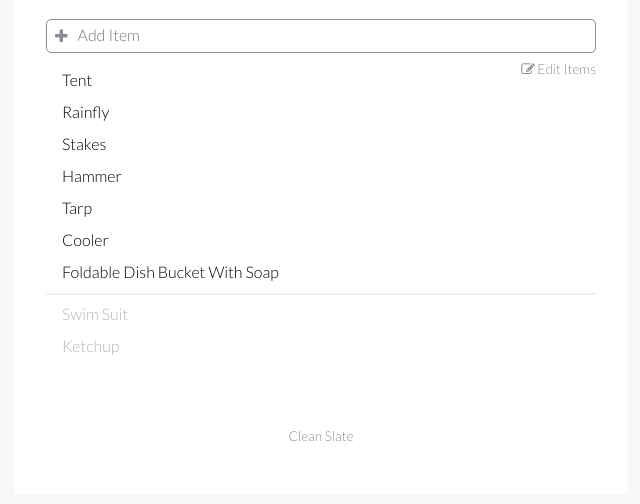
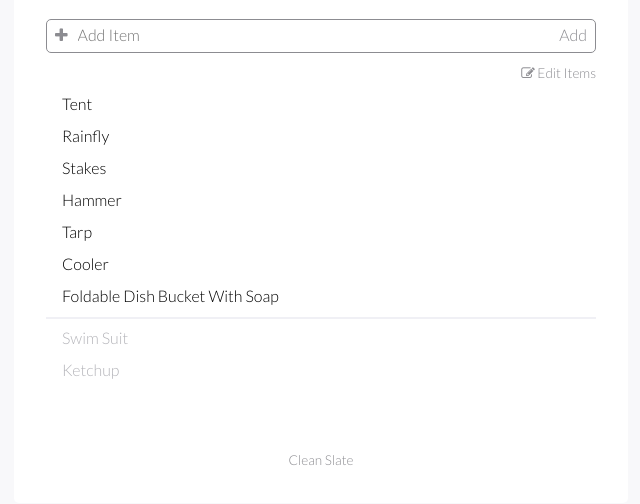
Before and after one commit to nateplusplus/checkslate, a website: page index.html in a window 1280 px wide. Shown: the part 114-618 px from the top of the page, without its empty margins (319-959 px from the left). Drawn offline with Linux system fonts and the light colour scheme.

Commit message:
Add item text input re-design issue #4, worked out some accessibility issues with buttons, issue #3

```diff
--- a/css/sass/_body.scss
+++ b/css/sass/_body.scss
@@ -1,5 +1,5 @@
 main {
-		margin: 1em 0;
+		margin: 0px;
 
 		.item {
 				-webkit-display: flex;
@@ -26,8 +26,9 @@ main {
 }
 
 #clean {
-		text-align: center;
-		margin-top: 5em;
+	display: block;
+	text-align: center;
+	margin-top: 5em;
 }
 
 .item input {
--- a/css/sass/_header.scss
+++ b/css/sass/_header.scss
@@ -20,9 +20,8 @@ header {
 		}
 
 		#edit_items {
-				float: right;
-				margin-top: 0.5em;
-
+			margin-left: 0.25em;
+			display: inline-block;
 				p {
 						display: inline-block;
 						margin: 0;
@@ -35,3 +34,9 @@ header {
 		background-color: white;
 		input { background-color: transparent; }
 }
+
+#action_toggle {
+	display: block;
+	text-align: right;
+	margin-top: 0.5em;
+}
--- a/css/sass/_skins.scss
+++ b/css/sass/_skins.scss
@@ -2,6 +2,7 @@
 
 .btn {
 		cursor: pointer;
+		text-decoration: none;
 		color: $gunmetal;
 		&:hover {
 				color: $dolphin;
@@ -17,3 +18,10 @@ hr { border: 1px solid $silver; }
 .completed {
 		color: $dolphin;
 }
+
+.label {
+	display: inline-block;
+	font-size: 0.8em;
+	vertical-align: baseline;
+	color: $dolphin;
+}
--- a/gulpfile.js
+++ b/gulpfile.js
@@ -15,10 +15,6 @@ gulp.task('compileSass', function() {
 		.pipe(gulp.dest('css'));
 });
 
-gulp.task('watch', function() {
-	gulp.watch('css/sass/**/**', ['compileSass']);
-});
-
 gulp.task('minifyCss', ['compileSass'], function() {
 	return gulp.src('css/app.css')
 		.pipe(sourcemaps.init())
@@ -26,6 +22,10 @@ gulp.task('minifyCss', ['compileSass'], function() {
 		.pipe(rename('app.min.css'))
 		.pipe(sourcemaps.write('./maps'))
 		.pipe(gulp.dest('css'));
+});
+
+gulp.task('watch', function() {
+	gulp.watch('css/sass/**/**', ['minifyCss']);
 });
 
 gulp.task('clean', function() {
--- a/index.html
+++ b/index.html
@@ -14,18 +14,20 @@
 								<h1>checkslate</h1>
 								<div id="add_items" class="rounded">
 										<!-- Add item -->
-										<i class="fa fa-plus fa-sm btn" ng-click="addItem(newItem)"></i>
+										<label for="addItemInput" title="Add items to list"><i class="fa fa-plus fa-sm btn" role="presentation"></i></label>
 										<input id="addItemInput" type="text" placeholder="Add Item" class="rounded" ng-model="newItem" ng-keypress="keyboardHandler($event, newItem)">
+										<a href="#" class="btn" ng-click="addItem(newItem)" role="button">Add</a>
 								</div>
 								<!-- Edit Items Button -->
-								<span ng-show="edit">Editing list |</span>
-								<div class="btn" id="edit_items" ng-click="toggleEdit()">
-										<i ng-hide="edit" class="fa fa-edit fa-sm"></i>
-										<p ng-hide="edit">Edit Items</p>
-										<i ng-show="edit" class="fa fa-check fa-sm"></i>
-										<p ng-show="edit">Done</p>
+								<div id="action_toggle">
+									<span ng-show="edit" class="label">Editing list |</span>
+									<a class="btn" id="edit_items" ng-click="toggleEdit()" role="button" tabindex="0">
+											<i ng-hide="edit" class="fa fa-edit fa-sm"></i>
+											<p ng-hide="edit">Edit Items</p>
+											<i ng-show="edit" class="fa fa-check fa-sm"></i>
+											<p ng-show="edit">Done</p>
+									</a>
 								</div>
-
 						</header>
 						<main>
 
@@ -33,10 +35,10 @@
 								<section id="incomplete_list">
 										<div class="item" ng-repeat="item in items | incomplete">
 												<input type="text" ng-show="edit" ng-model="item.name" ng-value="item.name" class="rounded">
-												<div ng-click="itemClicked(item)" ng-hide="edit">{{item.name}}</div>
-												<div ng-show="edit" class="delete btn" ng-click="deleteItem(item)">
+												<a ng-click="itemClicked(item)" ng-hide="edit" tabindex="0" role="button">{{item.name}}</a>
+												<a ng-show="edit" class="delete btn" ng-click="deleteItem(item)" tabindex="0" role="button">
 														<i class="fa fa-trash fa-md"></i>
-												</div>
+												</a>
 										</div>
 								</section>
 
@@ -46,13 +48,13 @@
 								<section id="completed_list">
 										<div class="item completed" ng-repeat="item in items | complete">
 												<input type="text" ng-show="edit" ng-model="item.name" ng-value="item.name" class="rounded">
-												<div ng-click="itemClicked(item)" ng-hide="edit">{{item.name}}</div>
-												<div ng-show="edit" class="delete btn" ng-click="deleteItem(item)">
+												<a ng-click="itemClicked(item)" ng-hide="edit" tabindex="0" role="button">{{item.name}}</a>
+												<a ng-show="edit" class="delete btn" ng-click="deleteItem(item)" tabindex="0" role="button">
 														<i class="fa fa-trash fa-md"></i>
-												</div>
+												</a>
 										</div>
 								</section>
-								<div id="clean" class="btn" ng-click="clean()">Clean Slate</div>
+								<a id="clean" class="btn" ng-click="clean()" tabindex="0" role="button">Clean Slate</a>
 						</main>
 				</div>
 				<script src="js/lib/angular.min.js"></script>
```
Also changed, not shown: css/app.css, css/app.min.css, dist/css/app.min.css, dist/index.html, 2 other files.
